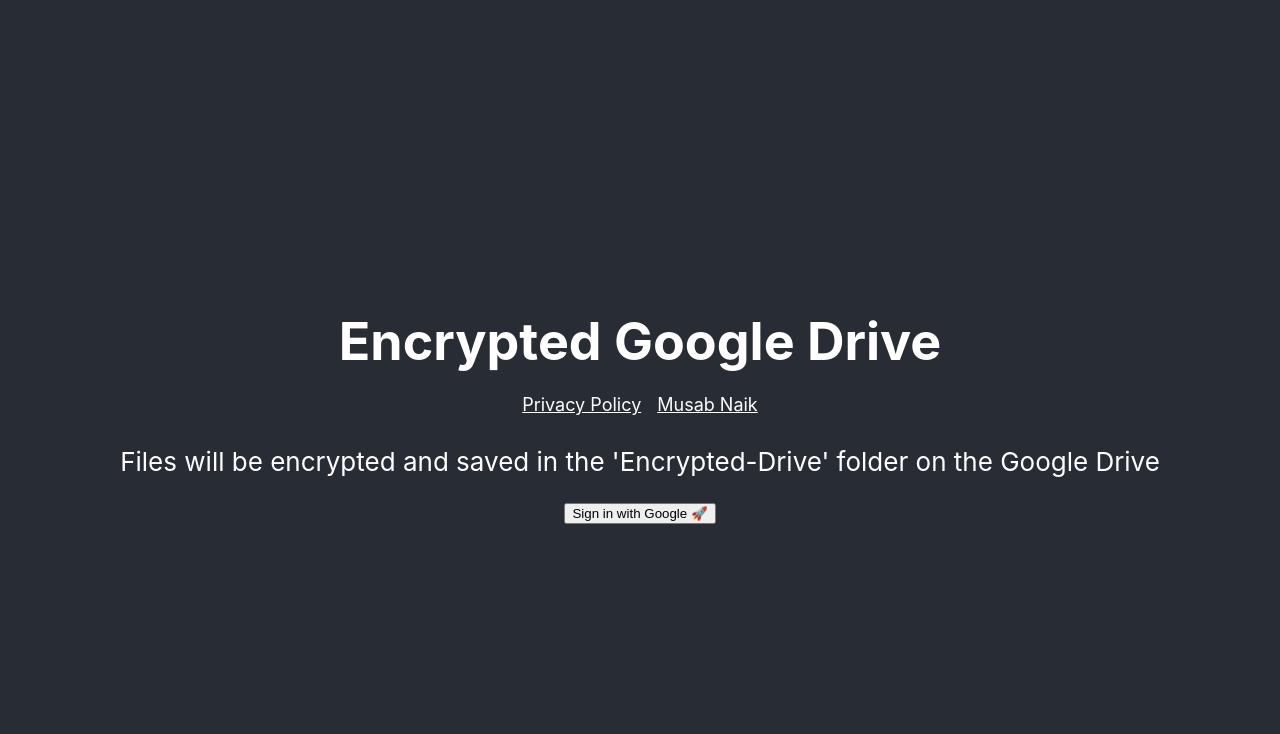
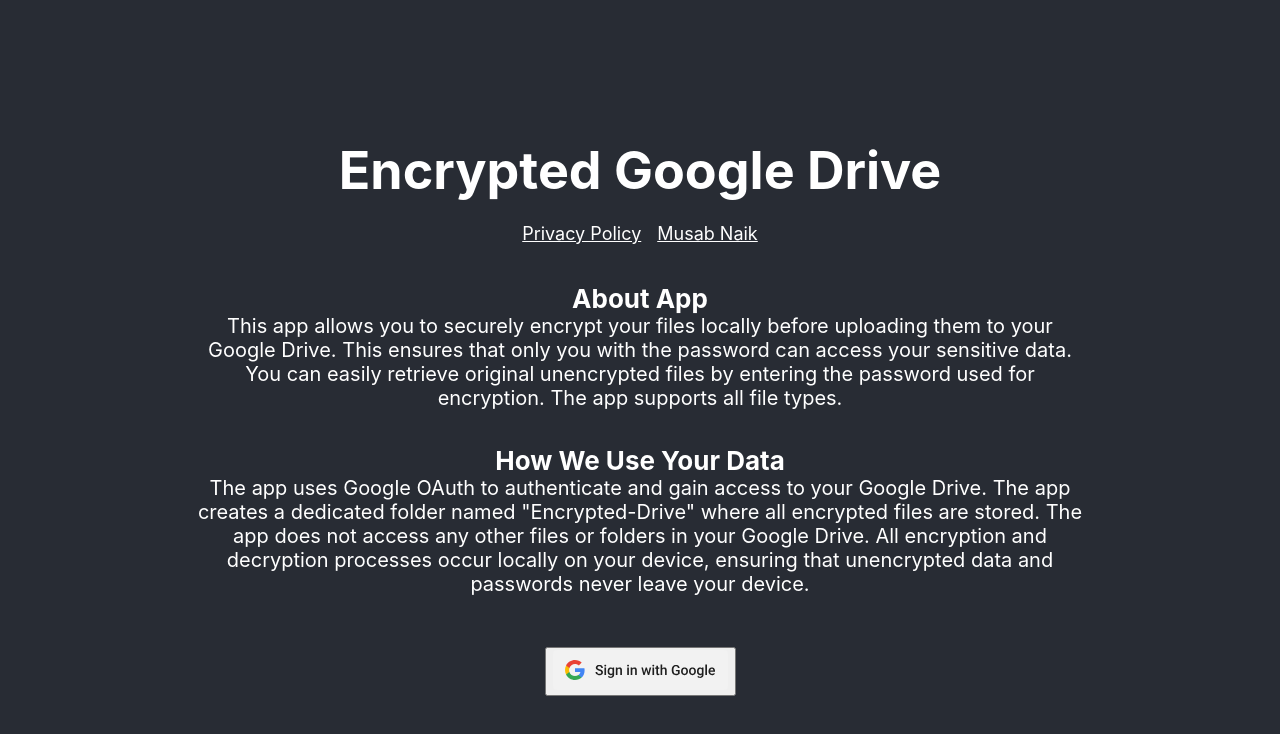
Before and after one commit to MusabNaik/Encrypted-Drive, a React (Create React App) app: page / in a window 1280 px wide. Shown: the top 734 px of the page. Built offline with nearby package versions, Linux system fonts and the light colour scheme.

Commit message:
Added About App & changed sign in button

```diff
--- a/src/App.js
+++ b/src/App.js
@@ -30,7 +30,22 @@
           <td>  </td>
           <td><a href="https://musabnaik.com" target="_blank" rel="noopener noreferrer" style={{ color: 'white', fontSize: '18px' }}>Musab Naik</a></td>
         </table>
-        <p>Files will be encrypted and saved in the 'Encrypted-Drive' folder on the Google Drive</p>
+
+            <h4 style={{marginBottom: '0px',}}>About App</h4>
+            <p style={{fontSize: '20px', width: '70%', textAlign: 'center', marginTop: '0px', marginBottom: '0px'}}>
+              This app allows you to securely encrypt your files locally before uploading them to your Google Drive.
+              This ensures that only you with the password can access your sensitive data. You can easily retrieve original
+              unencrypted files by entering the password used for encryption. The app supports all file types.
+            </p>
+            <h4 style={{marginBottom: '0px'}}>How We Use Your Data</h4>
+            <p style={{fontSize: '20px', width: '70%', textAlign: 'center', marginTop: '0px'}}>
+              The app uses Google OAuth to authenticate and gain access to your Google Drive. The app creates a dedicated
+              folder named "Encrypted-Drive" where all encrypted files are stored. The app does not access any other files
+              or folders in your Google Drive. All encryption and decryption processes occur locally on your device,
+              ensuring that unencrypted data and passwords never leave your device.
+            </p>
+
+        <br></br>
         <GoogleOAuthProvider clientId={clientId}>
           {accessToken ? (
             <FileUpload accessToken={accessToken} />
--- a/src/GoogleAuth.js
+++ b/src/GoogleAuth.js
@@ -1,5 +1,6 @@
 import React from 'react';
 import { useGoogleLogin } from '@react-oauth/google';
+import googleLogin from './images/web_neutral_sq_SI.svg';
 
 const GoogleAuth = ({ onSuccess, onError, clientId }) => {
   const login = useGoogleLogin({
@@ -10,7 +11,7 @@
   });
 
   return (
-    <button onClick={login}>Sign in with Google 🚀</button>
+    <button onClick={login}><img src={googleLogin} alt="Sign In with Google"  /></button>
   );
 };
 
```
Also changed, not shown: src/images/web_neutral_sq_SI.svg (added).
